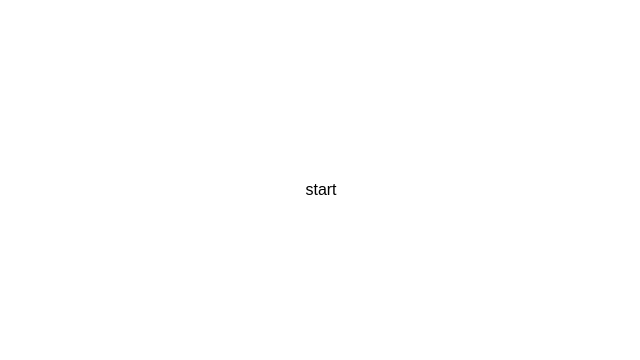
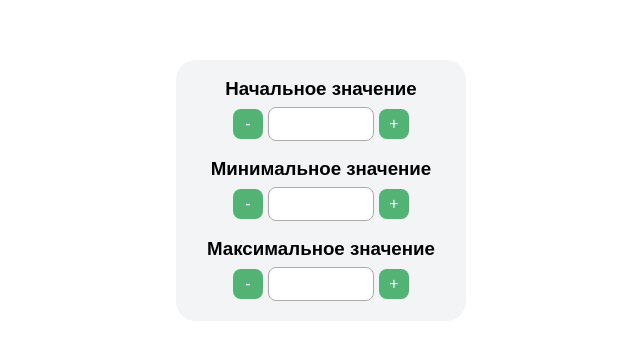
Before and after one commit to ArtMan-8/test-frontend-lvoJ5T3f, a React app: page / in a window 1280 px wide. Shown: the part 198-558 px from the top of the page, without its empty margins (319-959 px from the left). Built offline with nearby package versions, Linux system fonts and the light colour scheme.

Commit message:
add: компанент поля с кнопками - стили поля

```diff
--- a/src/components/app/app.jsx
+++ b/src/components/app/app.jsx
@@ -1,7 +1,8 @@
 import React from 'react';
+import Settings from '../settings/settings.jsx';
 
 export default function App() {
   return (
-    <div>start</div>
+    <Settings />
   );
 }
--- /dev/null
+++ b/src/components/field/field.jsx
@@ -0,0 +1,27 @@
+import React from 'react';
+import PropTypes from 'prop-types';
+import style from './style.css';
+
+export default function Field({ title }) {
+  return <div className={style.field}>
+    <h3 className={style.h3}>{title}</h3>
+    <button
+      type="button"
+      className={style.button}
+    >-</button>
+
+    <input
+      type="number"
+      className={style.input}
+    />
+
+    <button
+      type="button"
+      className={style.button}
+    >+</button>
+  </div>;
+}
+
+Field.propTypes = {
+  title: PropTypes.string.isRequired,
+};
--- /dev/null
+++ b/src/components/field/style.css
@@ -0,0 +1,55 @@
+.field {
+  width: 250px;
+
+  text-align: center;
+}
+
+.h3 {
+  margin-top: 20px;
+  margin-bottom: 10px;
+}
+
+.button {
+  width: 30px;
+  height: 30px;
+
+  font-size: inherit;
+  color: #ffffff;
+
+  background-color: #53b374;
+  border: none;
+  border-radius: 8px;
+}
+
+.button:hover {
+  background-color: #4a9765;
+}
+
+.button:focus,
+.input:focus {
+  outline: none;
+}
+
+.input {
+  width: 100px;
+  height: 30px;
+  margin-right: 5px;
+  margin-left: 5px;
+
+  font-size: inherit;
+  text-align: center;
+
+  border: 1px solid #aaaaaa;
+  border-radius: 8px;
+}
+
+.input::-webkit-outer-spin-button,
+.input::-webkit-inner-spin-button {
+  margin: 0;
+
+  -webkit-appearance: none;
+}
+
+.input[type="number"] {
+  -moz-appearance: textfield;
+}
--- /dev/null
+++ b/src/components/settings/settings.jsx
@@ -0,0 +1,11 @@
+import React from 'react';
+import Field from '../field/field.jsx';
+import style from './style.css';
+
+export default function Settings() {
+  return <section className={style.settings}>
+    <Field title="Начальное значение" />
+    <Field title="Минимальное значение" />
+    <Field title="Максимальное значение" />
+  </section>;
+}
--- /dev/null
+++ b/src/components/settings/style.css
@@ -0,0 +1,6 @@
+.settings {
+  padding: 1px 20px 20px;
+
+  background-color: #f2f4f6;
+  border-radius: 20px;
+}
```
